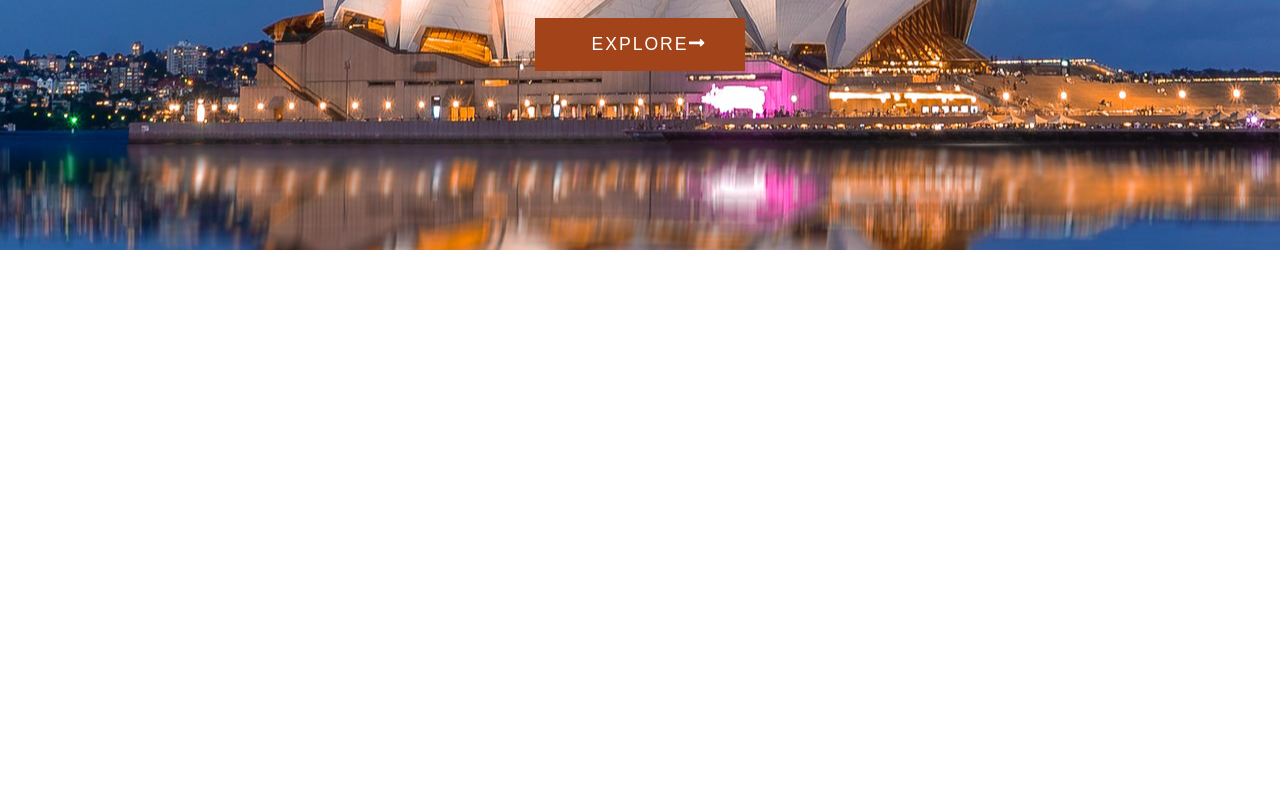
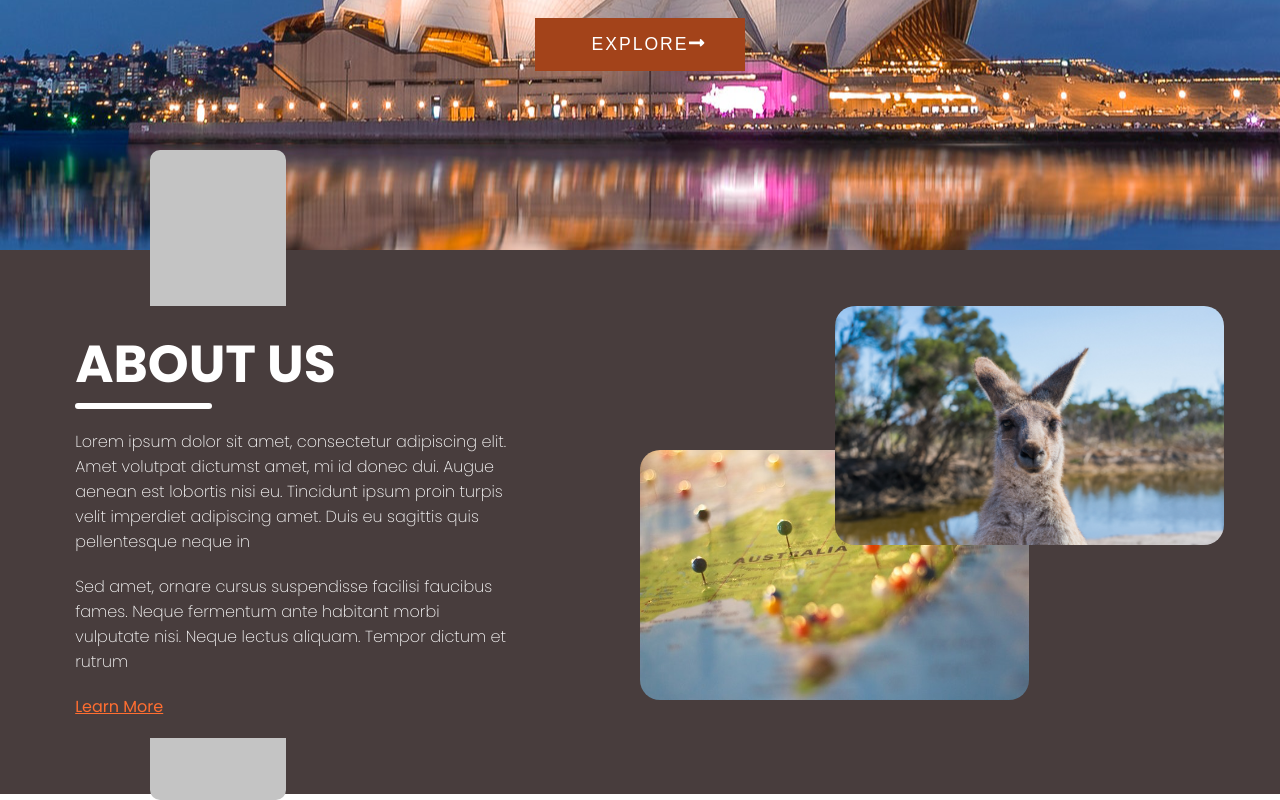
Before and after one commit to MeRichard123/Australia, a React (Create React App) app: page / in a window 1280 px wide. Shown: the part 550-1350 px from the top of the page. Before the commit the page ends 800 px from the top, so only its background shows below. Built offline with nearby package versions, Linux system fonts and the light colour scheme.

Commit message:
Section About

```diff
--- a/src/App.css
+++ b/src/App.css
@@ -1,3 +1,9 @@
+* {
+  margin: 0;
+  padding: 0;
+  box-sizing: border-box;
+}
+
 .App {
   text-align: center;
 }
@@ -48,3 +54,38 @@
   grid-column: 3/4;
   justify-self: center;
 }
+.about {
+  height: auto;
+  background: #483d3d;
+  padding: 3.5rem;
+}
+
+@media screen and (min-width: 900px) {
+  .about {
+    display: grid;
+    grid-template-columns: 3fr repeat(3, 1fr);
+    grid-template-rows: repeat(3, 1fr);
+    position: relative;
+  }
+  .about-content {
+    margin: auto 0;
+    grid-column: 1/2;
+    grid-row: 1 / span 3;
+    position: relative;
+    background-color: #483d3d;
+    padding: 1.2rem;
+    z-index: 3;
+  }
+  .about::before {
+    content: "";
+    width: 136px;
+    height: 650px;
+    display: block;
+    position: absolute;
+    top: -100px;
+    left: 150px;
+    z-index: 0;
+    background: #c4c4c4;
+    border-radius: 10px;
+  }
+}
--- a/src/App.js
+++ b/src/App.js
@@ -1,12 +1,14 @@
 import React, { Component } from "react";
 import "./App.css";
 import LandingPage from "./pages/LandingPage";
+import About from "./pages/About";
 
 class App extends Component {
   render() {
     return (
       <div className="app">
         <LandingPage />
+        <About />
       </div>
     );
   }
--- a/src/components/Nav.js
+++ b/src/components/Nav.js
@@ -10,6 +10,7 @@ const Navigation = styled.nav`
   align-items: center;
   grid-column: 1/-1;
   padding: 0 10px;
+  font-weight: 200;
 `;
 const NavLink = styled.a`
   color: white;
--- a/src/index.css
+++ b/src/index.css
@@ -1,13 +1,12 @@
+@import url("https://fonts.googleapis.com/css2?family=Poppins:wght@200;400;700&display=swap");
 body {
   margin: 0;
-  font-family: -apple-system, BlinkMacSystemFont, 'Segoe UI', 'Roboto', 'Oxygen',
-    'Ubuntu', 'Cantarell', 'Fira Sans', 'Droid Sans', 'Helvetica Neue',
-    sans-serif;
+  font-family: "Poppins", sans-serif;
   -webkit-font-smoothing: antialiased;
   -moz-osx-font-smoothing: grayscale;
 }
 
 code {
-  font-family: source-code-pro, Menlo, Monaco, Consolas, 'Courier New',
+  font-family: source-code-pro, Menlo, Monaco, Consolas, "Courier New",
     monospace;
 }
--- /dev/null
+++ b/src/pages/About.js
@@ -0,0 +1,77 @@
+import React, { Component } from "react";
+import styled from "styled-components";
+import Kangaroo from "../assets/img/kangaroo.jpg";
+import PinnedMap from "../assets/img/australiaMap.jpg";
+
+const Title = styled.h1`
+  text-transform: uppercase;
+  color: white;
+  font-size: 52px;
+  font-weight: 700;
+  position: relative;
+  &::after {
+    content: "";
+    display: block;
+    background: white;
+    width: 137px;
+    height: 6px;
+    border-radius: 20px;
+  }
+`;
+const Para = styled.p`
+  color: white;
+  font-weight: 200;
+  font-size: 16px;
+  margin: 20px 0 20px 0;
+  @media screen and (min-width: 750px) {
+    width: 80%;
+  }
+`;
+const More = styled.a`
+  color: #ff6e31;
+  text-decoration: underline;
+  cursor: pointer;
+`;
+const Image = styled.img`
+  border-radius: 20px;
+  max-width: 100%;
+  @media screen and (min-width: 750px) {
+    &:first-of-type {
+      grid-column: 3 / span 2;
+      grid-row: 1 / span 2;
+      z-index: 10;
+    }
+    &:last-of-type {
+      grid-column: 2 / span 2;
+      grid-row: 2 / span 2;
+    }
+  }
+`;
+
+class About extends Component {
+  render() {
+    return (
+      <section className="about">
+        <Image src={Kangaroo} alt="" />
+        <div className="about-content">
+          <Title>About Us</Title>
+          <Para>
+            Lorem ipsum dolor sit amet, consectetur adipiscing elit. Amet
+            volutpat dictumst amet, mi id donec dui. Augue aenean est lobortis
+            nisi eu. Tincidunt ipsum proin turpis velit imperdiet adipiscing
+            amet. Duis eu sagittis quis pellentesque neque in
+          </Para>
+          <Para>
+            Sed amet, ornare cursus suspendisse facilisi faucibus fames. Neque
+            fermentum ante habitant morbi vulputate nisi. Neque lectus aliquam.
+            Tempor dictum et rutrum
+          </Para>
+          <More>Learn More</More>
+        </div>
+        <Image src={PinnedMap} alt="" />
+      </section>
+    );
+  }
+}
+
+export default About;
```
Also changed, not shown: src/assets/img/australiaMap.jpg (renamed from src/assets/img/australia-traveling-travelling-travel-68704.jpg), src/assets/img/kangaroo.jpg (renamed from src/assets/img/shallow-focus-photo-of-kangaroo-2122423.jpg).
